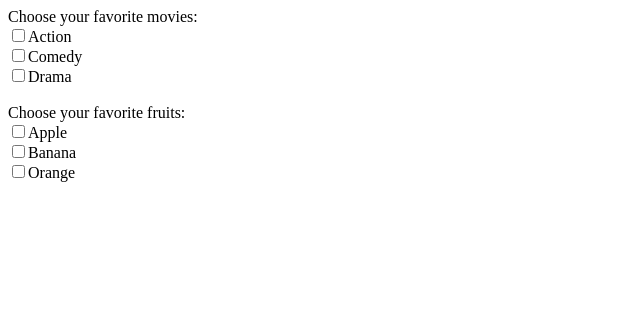
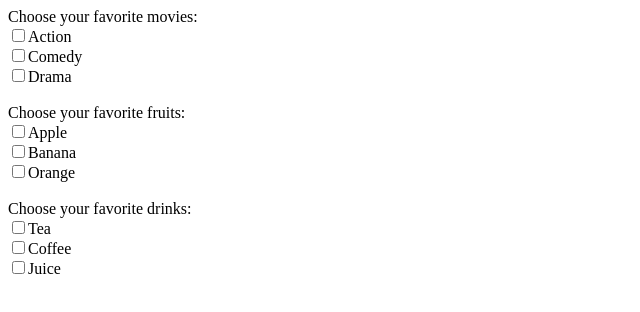
Before and after one commit to 7vTr0x7/React.js-2, a React (Vite) app in the folder IR4.4_HW2/: page / in a window 1280 px wide. Shown: the top 312 px of the page, without its empty margins (0-640 px from the left). Built offline with nearby package versions, Linux system fonts and the light colour scheme.

Commit message:
IR4.4_HW2 - ChooseDrinks

```diff
--- a/IR4.4_HW2/src/App.jsx
+++ b/IR4.4_HW2/src/App.jsx
@@ -1,4 +1,5 @@
 import "./App.css";
+import ChooseDrinks from "./components/ChooseDrinks";
 import ChooseFruits from "./components/ChooseFruits";
 import FavoriteMovie from "./components/FavoriteMovie";
 
@@ -8,6 +9,8 @@ const App = () => {
       <FavoriteMovie />
       <br />
       <ChooseFruits />
+      <br />
+      <ChooseDrinks />
     </div>
   );
 };
--- /dev/null
+++ b/IR4.4_HW2/src/components/ChooseDrinks.jsx
@@ -0,0 +1,56 @@
+import React, { useState } from "react";
+
+const ChooseDrinks = () => {
+  const [selectedDrinks, setSelectedDrinks] = useState([]);
+
+  const handleDrinksCheckbox = (e) => {
+    const { value, checked } = e.target;
+
+    if (checked) {
+      setSelectedDrinks((prev) => [...prev, value]);
+    } else {
+      setSelectedDrinks((prev) => prev.filter((drink) => drink !== value));
+    }
+  };
+
+  return (
+    <div>
+      <p>Choose your favorite drinks: </p>
+      <label for="Tea">
+        <input
+          type="checkbox"
+          value="Tea"
+          id="Tea"
+          onChange={handleDrinksCheckbox}
+        />
+        Tea
+      </label>
+      <br />
+      <label for="Coffee">
+        <input
+          type="checkbox"
+          value="Coffee"
+          id="Coffee"
+          onChange={handleDrinksCheckbox}
+        />
+        Coffee
+      </label>
+      <br />
+      <label for="Juice">
+        <input
+          type="checkbox"
+          value="Juice"
+          id="Juice"
+          onChange={handleDrinksCheckbox}
+        />
+        Juice
+      </label>
+      <br />
+      {selectedDrinks.length > 0 && (
+        <p>Selected Drinks: {selectedDrinks.join(", ")}</p>
+      )}
+    </div>
+  );
+};
+
+export default ChooseDrinks;
```
